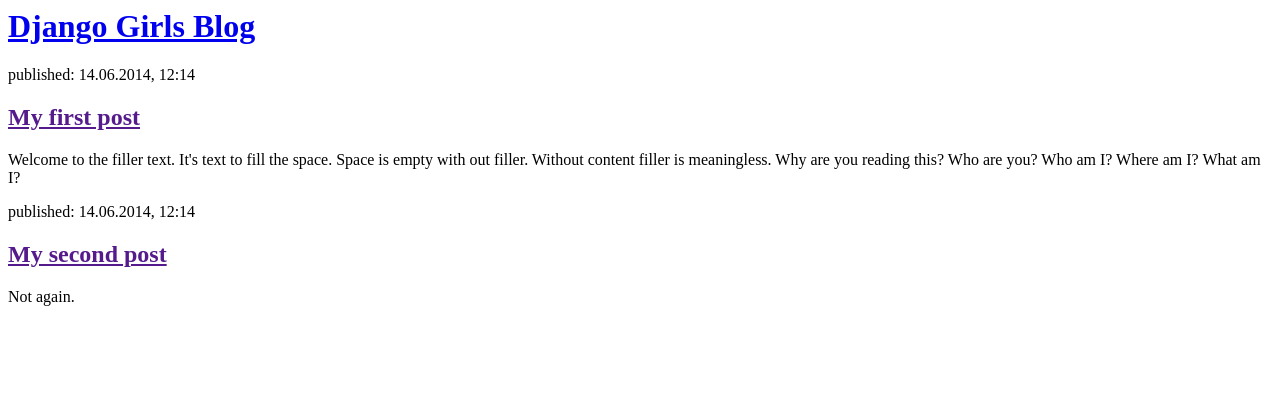
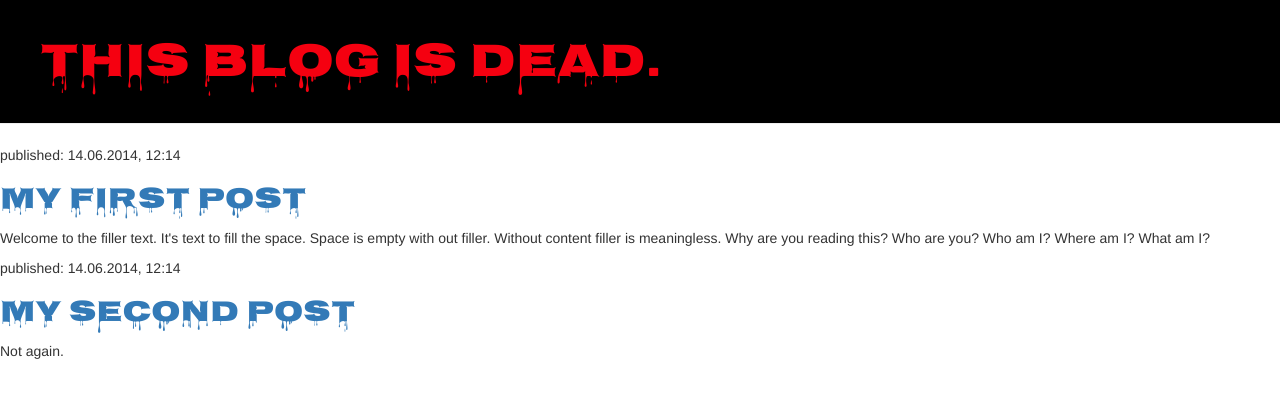
Before and after one commit to greylisa/my-first-blog, a Django app: page / in a window 1280 px wide. Shown: the top 398 px of the page. Run offline with Django 3.2, Linux system fonts and the light colour scheme; data that the repository does not hold is empty; some libraries are stand-ins or nearby versions.

Commit message:
CSS test

```diff
--- /dev/null
+++ b/blog/static/css/blog.css
@@ -0,0 +1,47 @@
+
+.page-header {
+    background-color: #000000;
+    margin-top: 0;
+    padding: 20px 20px 20px 40px;
+}
+
+.page-header h1, .page-header h1 a, .page-header h1 a:visited, .page-header h1 a:active {
+    color: #F50010;
+    font-size: 36pt;
+    text-decoration: none;
+}
+
+.content {
+    margin-left: 40px;
+}
+
+h1, h2, h3, h4 {
+    font-family: 'Nosifer', cursive;
+}
+
+.date {
+    color: #D61824;
+}
+
+.save {
+    float: right;
+}
+
+.post-form textarea, .post-form input {
+    width: 100%;
+}
+
+.top-menu, .top-menu:hover, .top-menu:visited {
+    color: #DBB2B2;
+    float: right;
+    font-size: 26pt;
+    margin-right: 20px;
+}
+
+.post {
+    margin-bottom: 70px;
+}
+
+.post h1 a, .post h1 a:visited {
+    color: #000000;
+}
--- a/blog/templates/blog/post_list.html
+++ b/blog/templates/blog/post_list.html
@@ -1,18 +1,31 @@
+{% load staticfiles %}
 <html>
     <head>
+      <link rel="stylesheet" href="//maxcdn.bootstrapcdn.com/bootstrap/3.2.0/css/bootstrap.min.css">
+      <link rel="stylesheet" href="//maxcdn.bootstrapcdn.com/bootstrap/3.2.0/css/bootstrap-theme.min.css">
         <title>lisa's blog. yay.</title>
+      <link rel="stylesheet" href="{% static 'css/blog.css' %}">
+      <link href="https://fonts.googleapis.com/css?family=Nosifer" rel="stylesheet">
     </head>
     <body>
-      <div>
-            <h1><a href="/">Django Girls Blog</a></h1>
+      <div class="page-header">
+            <h1><a href="/">This blog is dead.</a></h1>
         </div>
+        <div class="content container">
+    <div class="row">
+        <div class="col-md-8">
             {% for post in posts %}
-            <div>
+                <div class="post">
+                    <div class="date">
                         <p>published: {{ post.published_date }}</p>
+                    </div>
                     <h1><a href="">{{ post.title }}</a></h1>
                     <p>{{ post.text|linebreaksbr }}</p>
                 </div>
             {% endfor %}
+        </div>
+    </div>
+</div>
       <div>
             <p>published: 14.06.2014, 12:14</p>
             <h2><a href="">My first post</a></h2>
```
Lines whose indentation alone changed are shown as unchanged.
